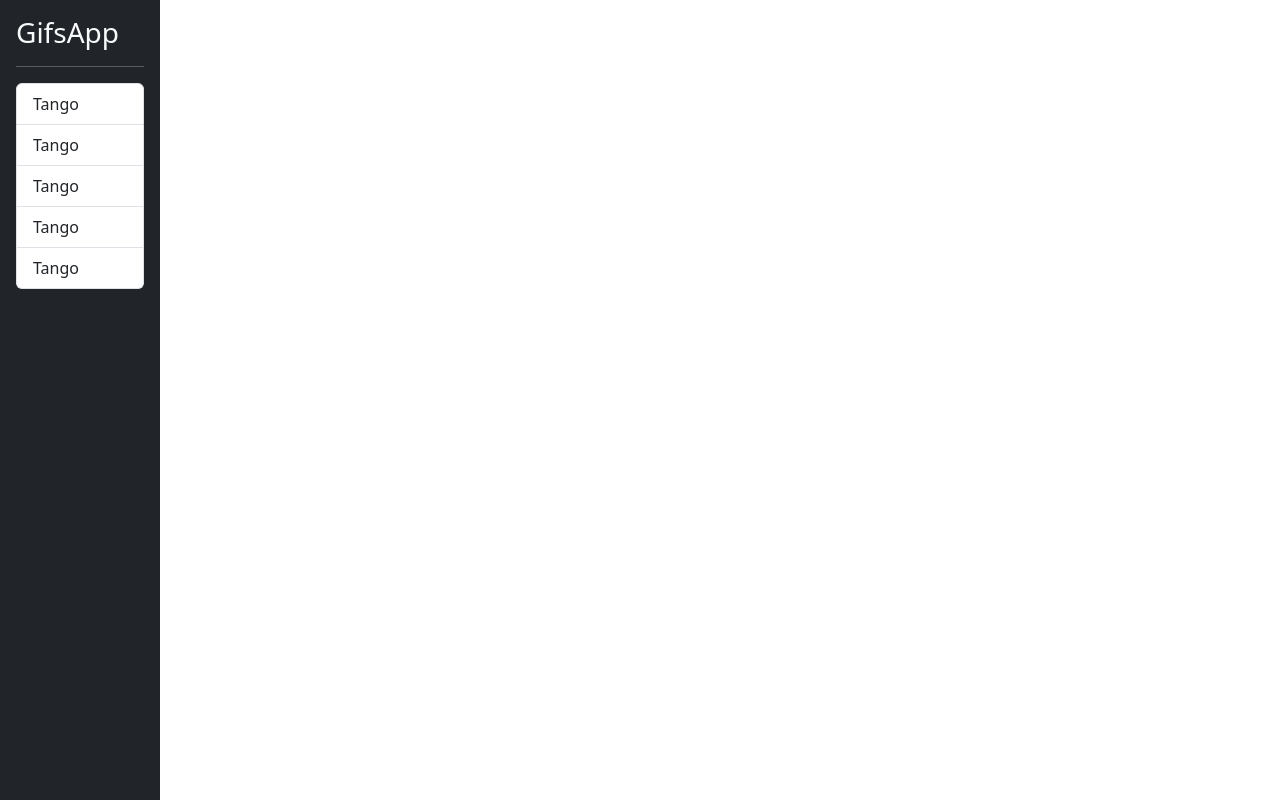
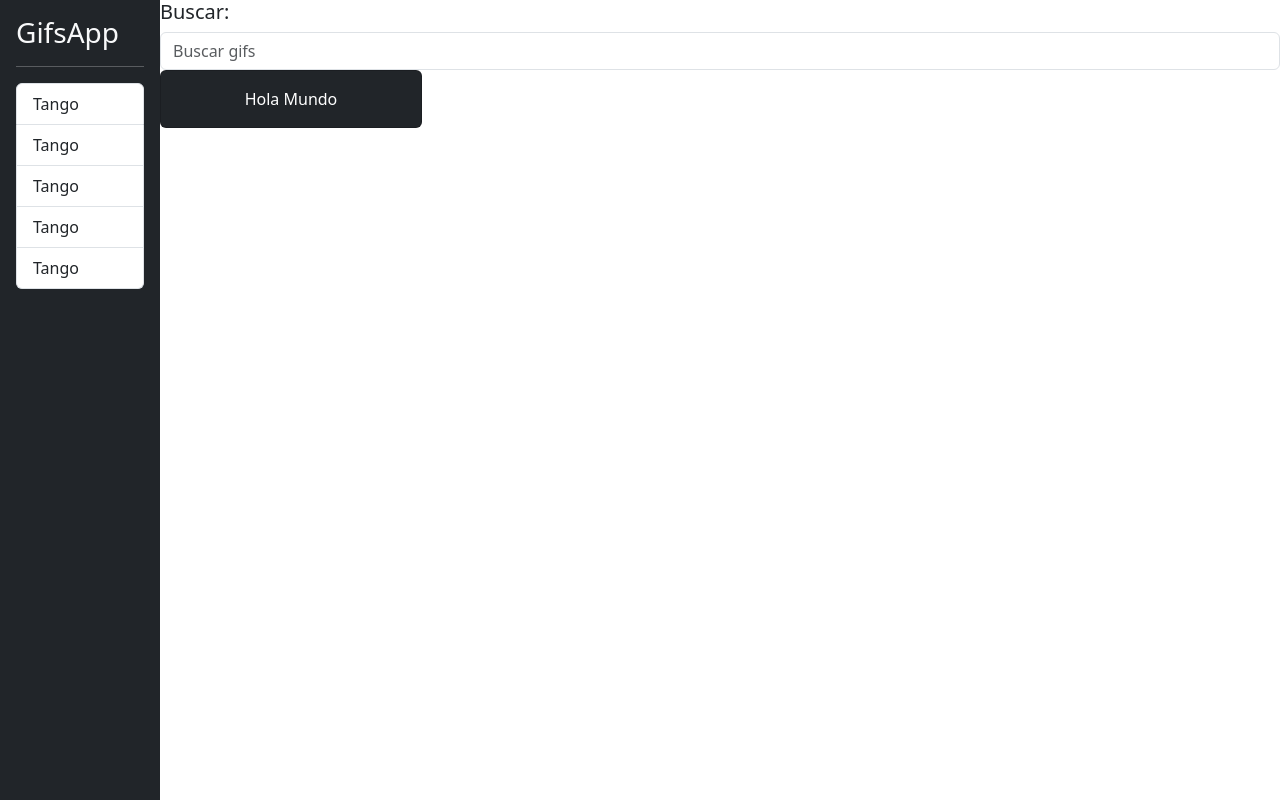
Before and after one commit to AlejandroJrVillanueva/angular-gifs-app, an Angular app: page / in a window 1280 px wide. Built offline with nearby package versions, Linux system fonts and the light colour scheme.

Commit message:
add components: card-list and search-box

```diff
--- a/src/app/app.component.html
+++ b/src/app/app.component.html
@@ -4,5 +4,5 @@
 <shared-sidebar></shared-sidebar>
 
 <!-- Home Page -->
-
+<gifs-home-page class="flex-fill"></gifs-home-page>
 </div>
--- /dev/null
+++ b/src/app/gifs/components/card-list/card-list.component.html
@@ -0,0 +1,12 @@
+<div class="row">
+  <div class="col-md-3 col-sm-6">
+    <div class="text-center card bg-dark">
+      <!-- TODO: Crear Imagen -->
+      <div class="card-body text-white">
+        <p class="card-text">
+          Hola Mundo
+        </p>
+      </div>
+    </div>
+  </div>
+</div>
--- /dev/null
+++ b/src/app/gifs/components/search-box/search-box.component.html
@@ -0,0 +1,2 @@
+<h5>Buscar:</h5>
+<input type="text" class="form-control" placeholder="Buscar gifs">
--- /dev/null
+++ b/src/app/gifs/pages/home-page/home-page.component.html
@@ -0,0 +1,12 @@
+<div class="row">
+  <div class="col-12">
+    <!-- Busqueda -->
+    <gifs-search-box></gifs-search-box>
+
+  </div>
+
+  <div class="col-12">
+    <!-- Listado de Gifs -->
+    <gifs-card-list></gifs-card-list>
+  </div>
+</div>
```
Also changed, not shown: src/app/gifs/components/card-list/card-list.component.ts (added, +10 -0 lines), src/app/gifs/components/search-box/search-box.component.ts (added, +10 -0 lines), src/app/gifs/gifs.module.ts (+12 -1 lines), src/app/gifs/pages/home-page/home-page.component.ts (added, +10 -0 lines), src/app/gifs/components/card-list/card-list.component.css (added), src/app/gifs/components/search-box/search-box.component.css (added), src/app/gifs/pages/home-page/home-page.component.css (added).
